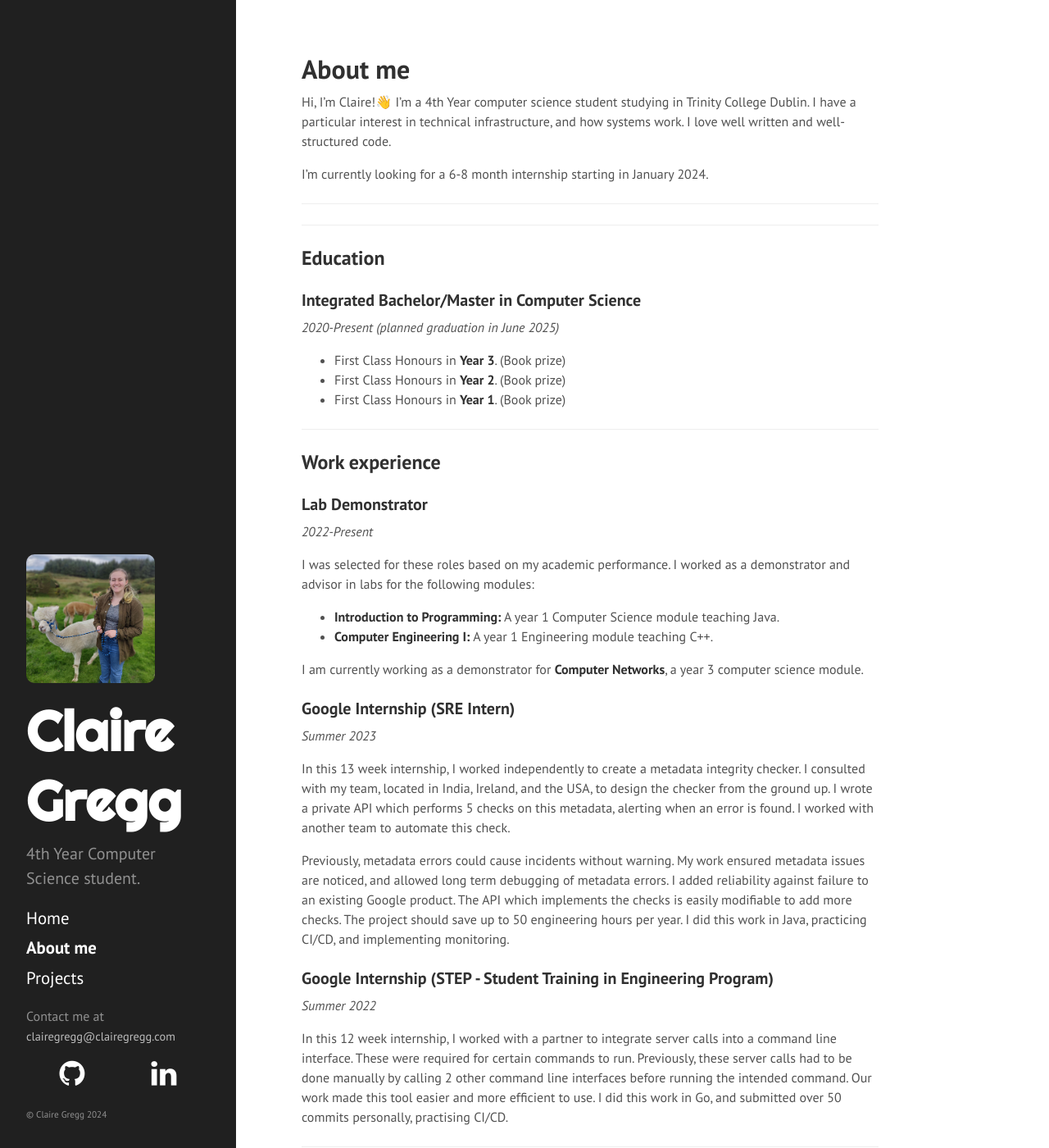
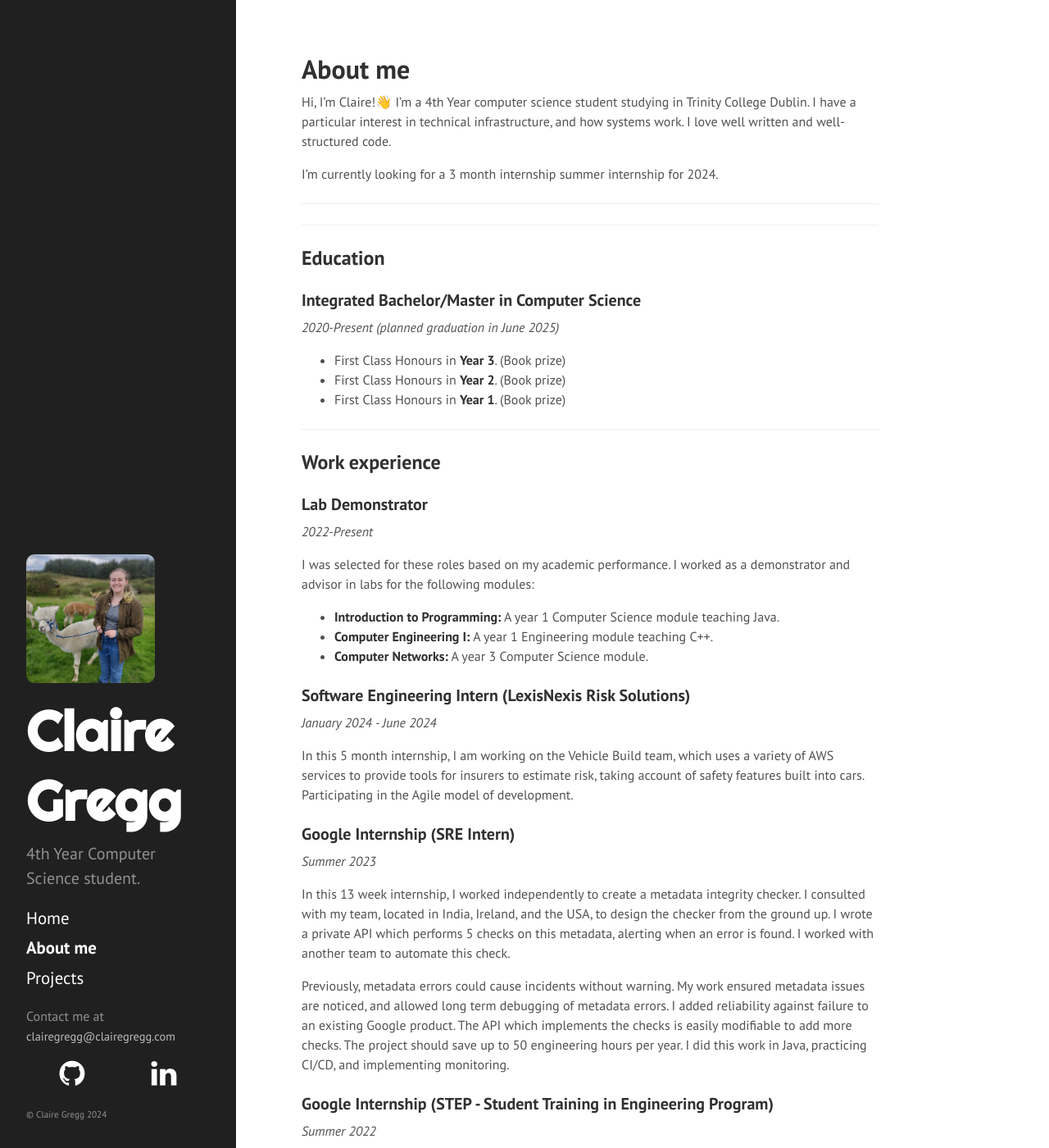
Before and after one commit to clairegregg/clairegregg.github.io, a Jekyll site: the page built from aboutme.md, in a window 1280 px wide and 1400 px high. Shown: the whole window at 82% size. Built offline with Jekyll 4.4.1, drawn with Linux system fonts in a browser that asks for light colours; Markdown is read by kramdown in place of the engine named in the settings.

Commit message:
Add LexisNexis and update other parts

```diff
--- a/aboutme.md
+++ b/aboutme.md
@@ -5,7 +5,7 @@ title: About me
 
 Hi, I'm Claire!👋 I'm a 4th Year computer science student studying in Trinity College Dublin. I have a particular interest in technical infrastructure, and how systems work. I love well written and well-structured code.
 
-I'm currently looking for a 6-8 month internship starting in January 2024.
+I'm currently looking for a 3 month internship summer internship for 2024.
 
 ___
 ___
@@ -26,8 +26,12 @@ ___
 I was selected for these roles based on my academic performance. I worked as a demonstrator and advisor in labs for the following modules:
 - **Introduction to Programming:** A year 1 Computer Science module teaching Java.
 - **Computer Engineering I:** A year 1 Engineering module teaching C++.
+- **Computer Networks:** A year 3 Computer Science module.
 
-I am currently working as a demonstrator for **Computer Networks**, a year 3 computer science module.
+### Software Engineering Intern (LexisNexis Risk Solutions)
+*January 2024 - June 2024*
+
+In this 5 month internship, I am working on the Vehicle Build team, which uses a variety of AWS services to provide tools for insurers to estimate risk, taking account of safety features built into cars. Participating in the Agile model of development.
 
 ### Google Internship (SRE Intern)
 *Summer 2023*
--- a/index.html
+++ b/index.html
@@ -6,6 +6,6 @@ title: Welcome
 <div>
   <h1 class="welcome">Welcome!</h1>
   <h2 class="intro"> I'm Claire, a 4th year Computer Science student in Trinity College Dublin.</h2>
-  <h2>I'm currently seeking a 6-8 month internship starting January 2024. Have a look around!</h4>
+  <h2>I'm currently seeking a 3 month summer internship for 2024. Have a look around!</h4>
 
 </div>
```
